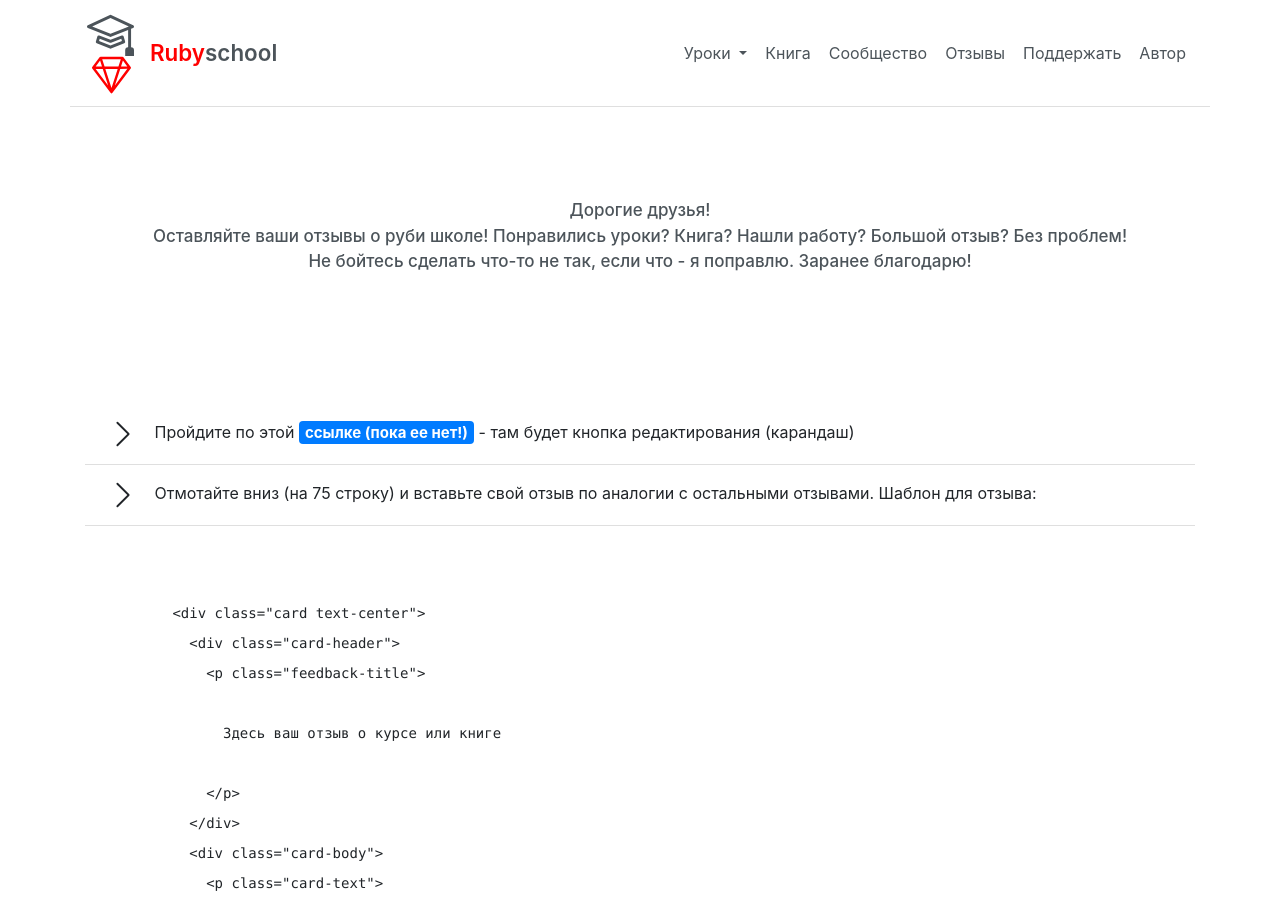
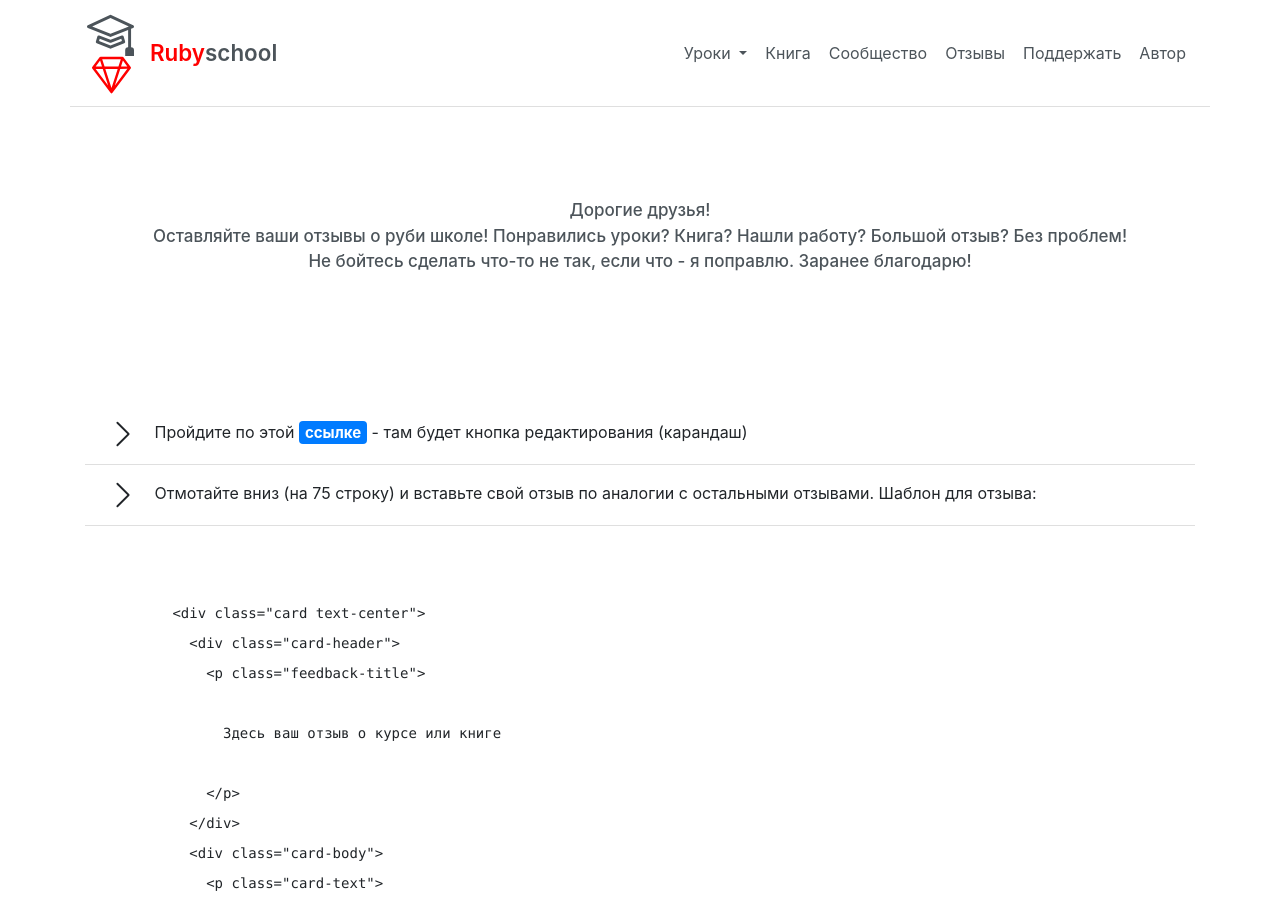
Before and after one commit to de956/de956.github.io, a Jekyll site: the page built from _pages/feedback.html, in a window 1280 px wide and 900 px high. Built offline with Jekyll 4.4.1, drawn with Linux system fonts in a browser that asks for light colours.

Commit message:
Update feedback.html

```diff
--- a/_pages/feedback.html
+++ b/_pages/feedback.html
@@ -20,7 +20,7 @@ permalink: /feedback/
       <a href="https://github.com/de956/de956.github.io/blob/master/_pages/feedback.html"
         class="badge badge-primary"
         target="_blank">
-        ссылке (пока ее нет!)
+        ссылке
       </a>
       - там будет кнопка редактирования (карандаш)
     </li>
```
